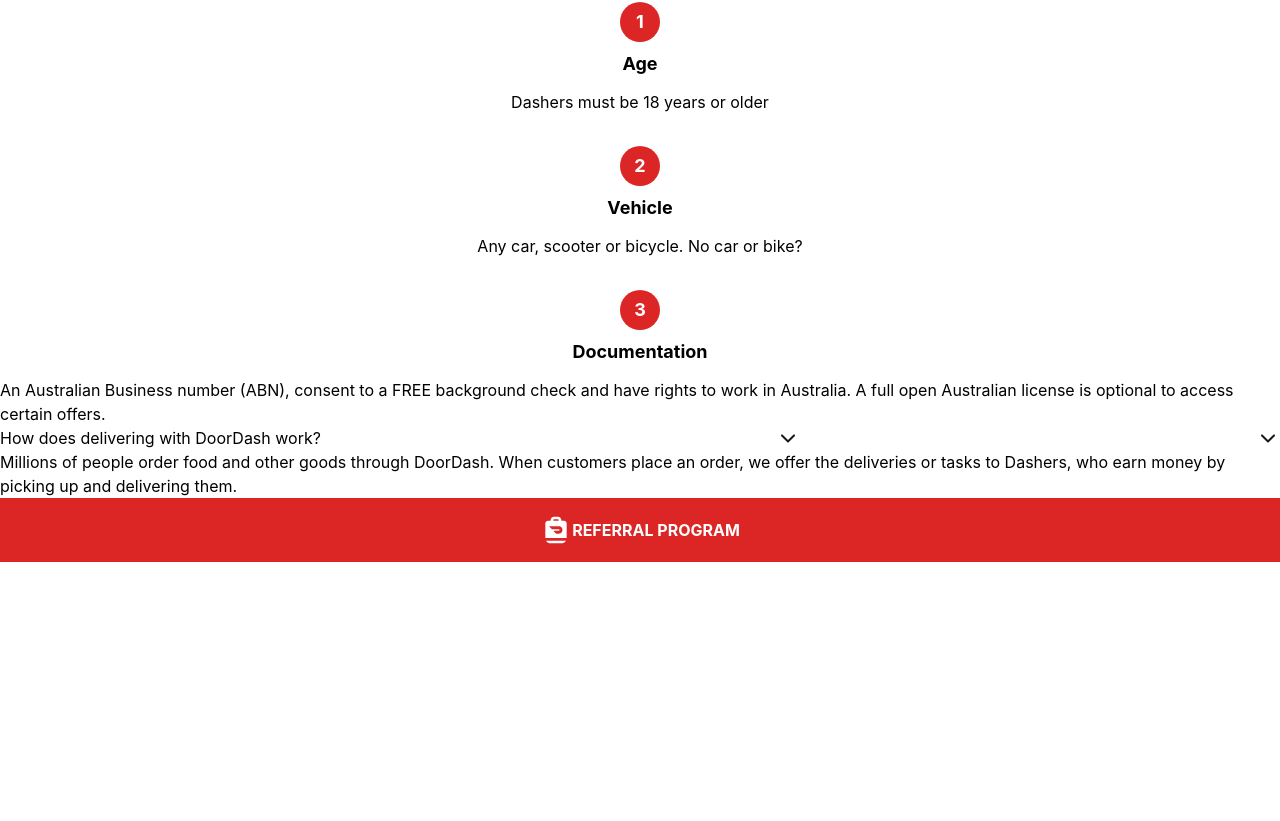
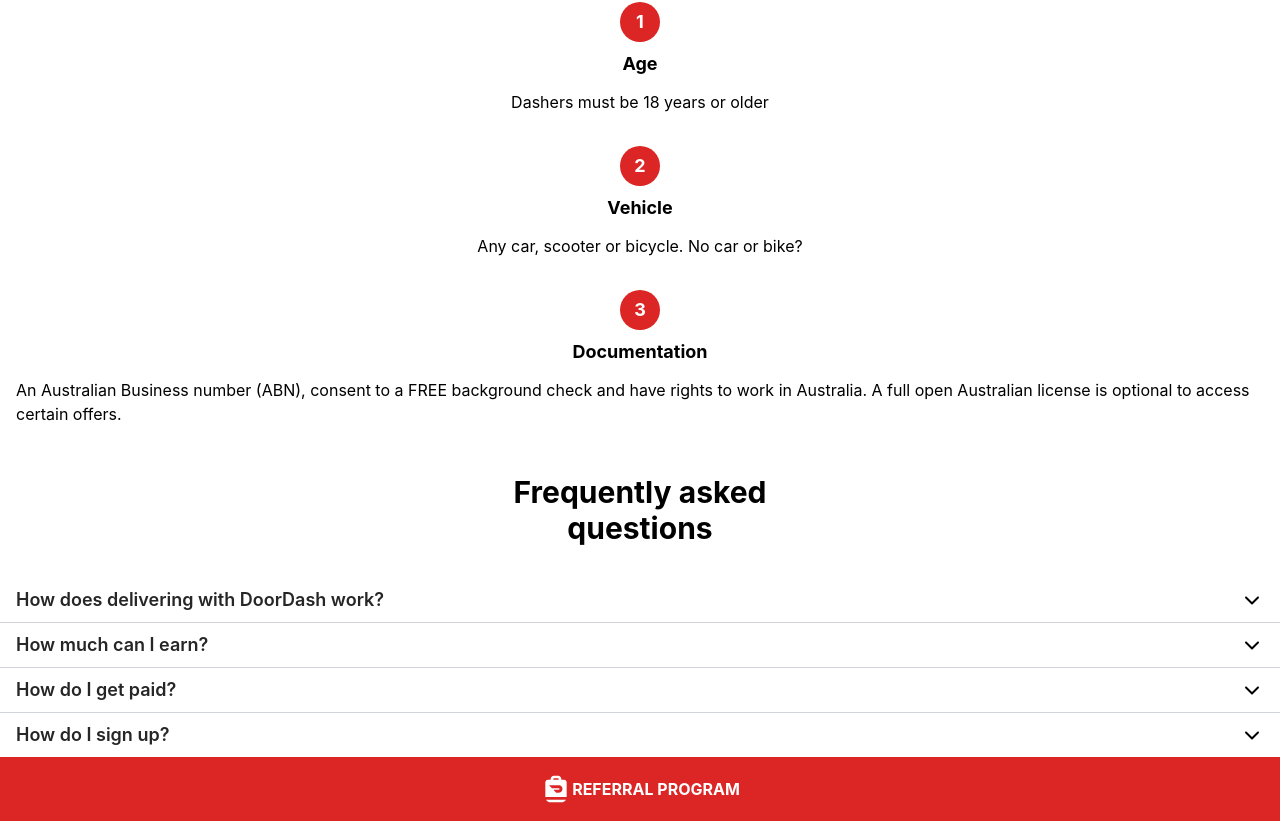
Before and after one commit to overwatchh/fdreferral, a React (Create React App) app: page / in a window 1280 px wide. Shown: the part 5910-6731 px from the top of the page. Before the commit the page ends 6472 px from the top, so only its background shows below. Built offline with nearby package versions, Linux system fonts and the light colour scheme.

Commit message:
Add FAQs section

```diff
--- a/package.json
+++ b/package.json
@@ -11,6 +11,7 @@
     "@types/node": "^16.18.126",
     "@types/react": "^19.0.10",
     "@types/react-dom": "^19.0.4",
+    "classnames": "^2.5.1",
     "react": "^19.0.0",
     "react-dom": "^19.0.0",
     "react-scripts": "5.0.1",
--- a/src/App.tsx
+++ b/src/App.tsx
@@ -1,8 +1,8 @@
-import FAQs from "./components/FAQs";
+import FAQ from "./components/FAQ";
 import testimonyImg from "./images/dx-zoomo-au.jpg";
 import basepayImg from "./images/basepay.webp";
 import promotionImg from "./images/promotion.webp";
-import { reasons } from "./content";
+import { faqs, reasons } from "./content";
 import DoorDash from "./components/icons/DoorDash";
 
 function App() {
@@ -90,7 +90,7 @@
       {/* Requirements */}
       <div className="mt-12">
         <h1 className="text-center text-3xl font-bold">Requirements</h1>
-        <div className="flex flex-col space-y-8 mt-8">
+        <div className="flex flex-col space-y-8 mt-8 px-4">
           <div className="flex flex-col items-center">
             <span className="flex justify-center items-center rounded-[50%] h-10 w-10 bg-red-600 text-white text-lg font-bold">
               1
@@ -123,7 +123,21 @@
         </div>
       </div>
       {/* FAQ   */}
-      <FAQs />
+      <div>
+        <div className="mt-12">
+          <h1 className="text-center text-3xl font-bold">
+            Frequently asked <br /> questions
+          </h1>
+        </div>
+
+        <div className="mt-8">
+          {faqs.map((faq) => (
+            <div className="border-b border-gray-300 last:border-b-0 px-4 py-2">
+              <FAQ question={faq.question} answer={faq.answer} />
+            </div>
+          ))}
+        </div>
+      </div>
       {/* Footer */}
       <div>
         <a
--- /dev/null
+++ b/src/components/FAQ.tsx
@@ -0,0 +1,53 @@
+import { useState } from "react";
+import ArrowDown from "./icons/ArrowDown";
+import classNames from "classnames";
+
+const FAQ: React.FC<{ question: string; answer: string }> = ({
+  question,
+  answer,
+}) => {
+  const [isOpen, setIsOpen] = useState(false);
+  return (
+    <div>
+      <div
+        className="flex items-center justify-between"
+        onClick={() => setIsOpen(!isOpen)}
+      >
+        <p
+          className={classNames("text-lg font-semibold", {
+            "text-red-600": isOpen,
+            "text-neutral-800": !isOpen,
+          })}
+        >
+          {question}
+        </p>
+        <span
+          className={classNames("cursor-pointer", {
+            "transition-transform rotate-180": isOpen,
+          })}
+        >
+          <ArrowDown
+            className={classNames({
+              "fill-red-600": isOpen,
+              "fill-black": !isOpen,
+            })}
+          ></ArrowDown>
+        </span>
+      </div>
+
+      <div
+        className={classNames(
+          "m-0 overflow-hidden transition-[max-height] duration-300 ease-in-out",
+          {
+            "max-h-40 py-3": isOpen,
+            "max-h-0 overflow-hidden": !isOpen,
+          }
+        )}
+      >
+        {answer}
+      </div>
+    </div>
+  );
+};
+
+export default FAQ;
--- a/src/components/FAQs.tsx
+++ /dev/null
@@ -1,23 +0,0 @@
-import React from "react";
-import ArrowDown from "./icons/ArrowDown";
-import ArrowUp from "./icons/ArrowDown";
-
-const FAQs = () => {
-  return (
-    <div>
-      <div className="flex items-center justify-between">
-        <p>How does delivering with DoorDash work?</p>
-        <span><ArrowUp></ArrowUp></span>
-        <span><ArrowDown></ArrowDown></span>
-      </div>
-
-      <div>
-        Millions of people order food and other goods through DoorDash. When
-        customers place an order, we offer the deliveries or tasks to Dashers,
-        who earn money by picking up and delivering them.
-      </div>
-    </div>
-  );
-};
-
-export default FAQs;
--- a/src/components/icons/ArrowDown.tsx
+++ b/src/components/icons/ArrowDown.tsx
@@ -1,4 +1,6 @@
-const ArrowDown = () => {
+const ArrowDown: React.FC<{ className?: string }> = ({
+  className = "fill-black",
+}) => {
   return (
     <svg
       width="24"
@@ -13,7 +15,7 @@
         fill-rule="evenodd"
         clip-rule="evenodd"
         d="M5.29289 8.79289C5.68342 8.40237 6.31658 8.40237 6.70711 8.79289L12 14.0858L17.2929 8.79289C17.6834 8.40237 18.3166 8.40237 18.7071 8.79289C19.0976 9.18342 19.0976 9.81658 18.7071 10.2071L12.7071 16.2071C12.5196 16.3946 12.2652 16.5 12 16.5C11.7348 16.5 11.4804 16.3946 11.2929 16.2071L5.29289 10.2071C4.90237 9.81658 4.90237 9.18342 5.29289 8.79289Z"
-        fill="var(--usage-color-icon-default, #191919)"
+        className={className}
       ></path>
     </svg>
   );
--- a/src/components/icons/ArrowUp.tsx
+++ /dev/null
@@ -1,22 +0,0 @@
-const ArrowUp = () => {
-  return (
-    <svg
-      width="24"
-      height="24"
-      viewBox="0 0 24 24"
-      fill="none"
-      xmlns="http://www.w3.org/2000/svg"
-      aria-hidden="true"
-    >
-      <title>Chevron Down</title>
-      <path
-        fill-rule="evenodd"
-        clip-rule="evenodd"
-        d="M5.29289 8.79289C5.68342 8.40237 6.31658 8.40237 6.70711 8.79289L12 14.0858L17.2929 8.79289C17.6834 8.40237 18.3166 8.40237 18.7071 8.79289C19.0976 9.18342 19.0976 9.81658 18.7071 10.2071L12.7071 16.2071C12.5196 16.3946 12.2652 16.5 12 16.5C11.7348 16.5 11.4804 16.3946 11.2929 16.2071L5.29289 10.2071C4.90237 9.81658 4.90237 9.18342 5.29289 8.79289Z"
-        fill="var(--usage-color-icon-default, #191919)"
-      ></path>
-    </svg>
-  );
-};
-
-export default ArrowUp;
--- a/src/content.tsx
+++ b/src/content.tsx
@@ -22,3 +22,26 @@
       "Sign up in minutes and start earning within days. Once your application is approved, you can start dashing right away.",
   },
 ];
+
+export const faqs = [
+  {
+    question: "How does delivering with DoorDash work?",
+    answer:
+      "Millions of people order food and other goods through DoorDash. When customers place an order, we offer the deliveries or tasks to Dashers, who earn money by picking up and delivering them.",
+  },
+  {
+    question: "How much can I earn?",
+    answer:
+      "You’ll always earn Base Pay for any offer accepted on DoorDash. Base Pay is calculated based on the estimated time, distance, and desirability of the offer.",
+  },
+  {
+    question: "How do I get paid?",
+    answer:
+      "Dashers get paid on a weekly basis for all deliveries completed between Monday - Sunday of the previous week (ending Sunday at midnight PST).",
+  },
+  {
+    question: "How do I sign up?",
+    answer:
+      "To sign up, you need to be 18 or older. You can sign up online, and every applicant will need to consent to a background check.",
+  },
+];
```
Also changed, not shown: 1 other file (tests, documents, lock files or other folders).
